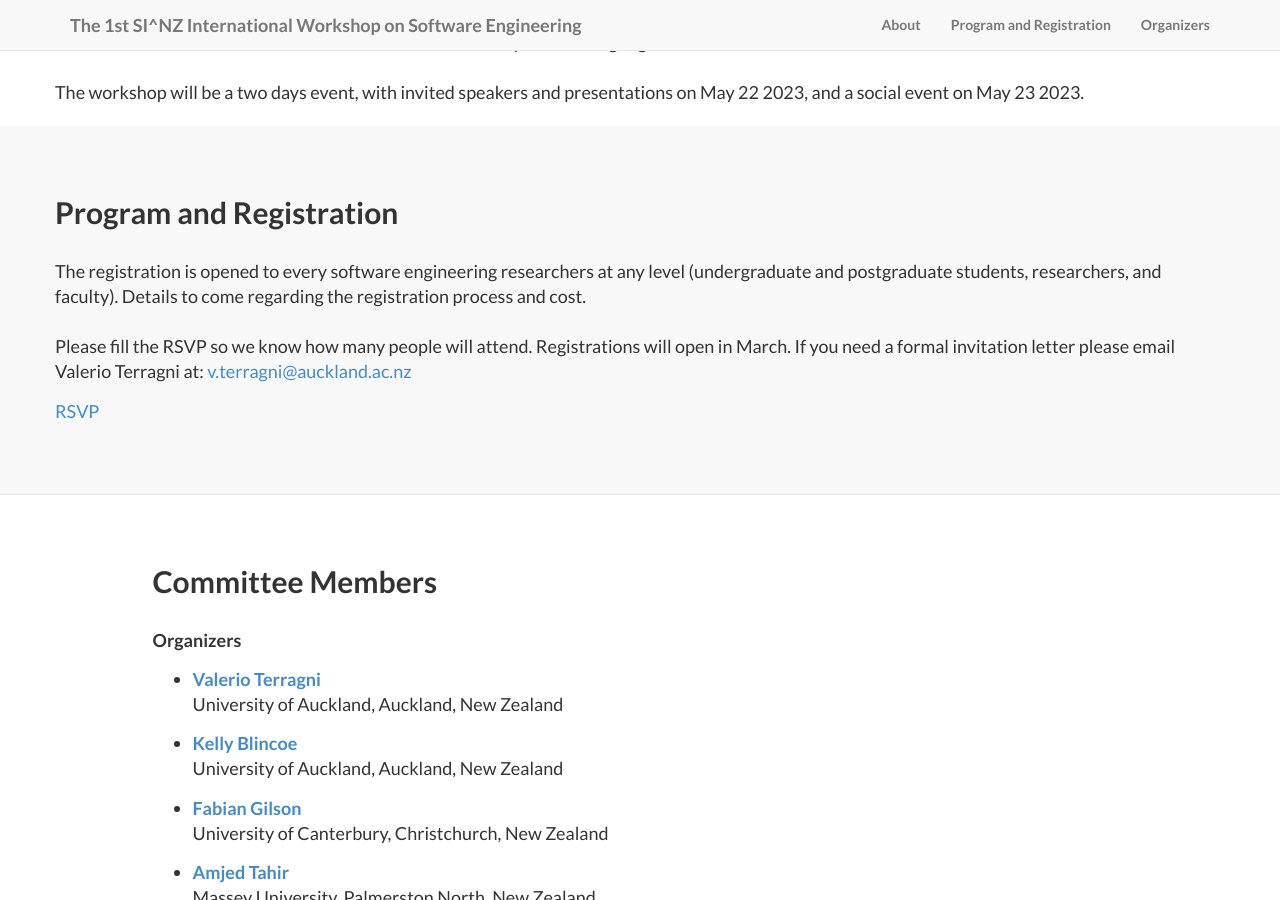
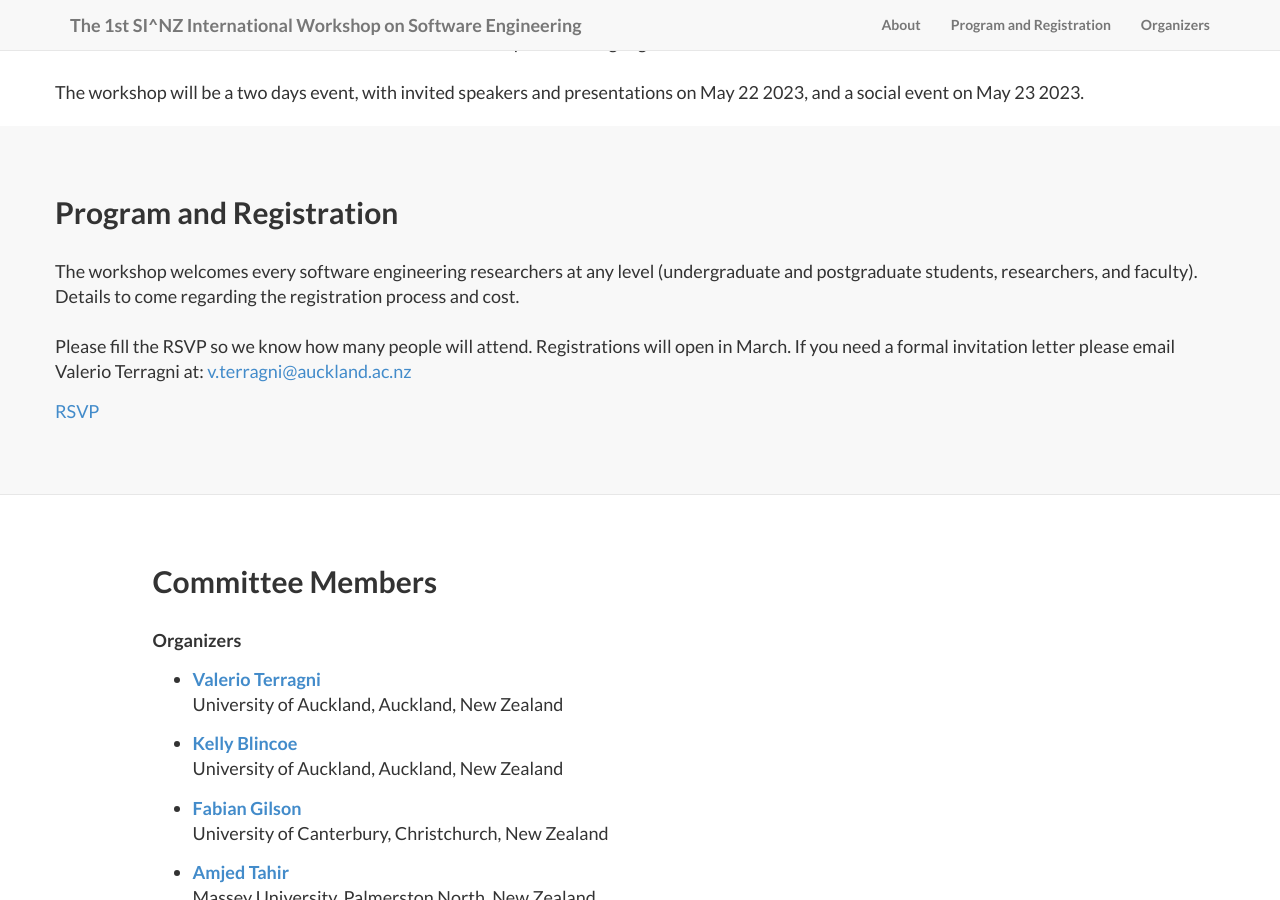
Before and after one commit to SI-NZ-workshop-2024/SI-NZ-workshop-2024, a Jekyll site: the page built from index.html, in a window 1280 px wide and 900 px high, scrolled down 1029 px. Built offline with Jekyll 4.4.1, drawn with Linux system fonts in a browser that asks for light colours.

Commit message:
Update 2014-09-18-services-1 copy 2.markdown

```diff
--- a/_posts/2014-09-18-services-1 copy 2.markdown
+++ b/_posts/2014-09-18-services-1 copy 2.markdown
@@ -4,7 +4,7 @@ category: Services
 title: Program and Registration<br>
 description: |
 ---
-The registration is opened to every software engineering researchers at any level (undergraduate and postgraduate students, researchers, and faculty). Details to come regarding the registration process and cost.
+The workshop welcomes every software engineering researchers at any level (undergraduate and postgraduate students, researchers, and faculty). Details to come regarding the registration process and cost.
 <br>
 <br>
 Please fill the RSVP so we know how many people will attend. Registrations will open in March. If you need a formal invitation letter please email Valerio Terragni at: <a href="mailto:v.terragni@auckland.ac.nz">v.terragni@auckland.ac.nz</a>
```
